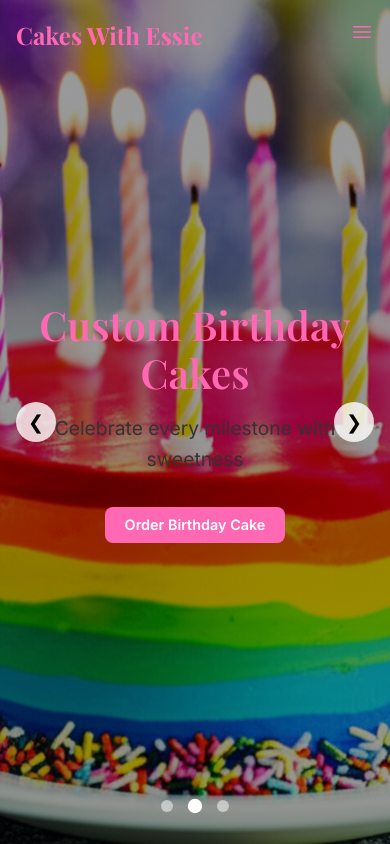
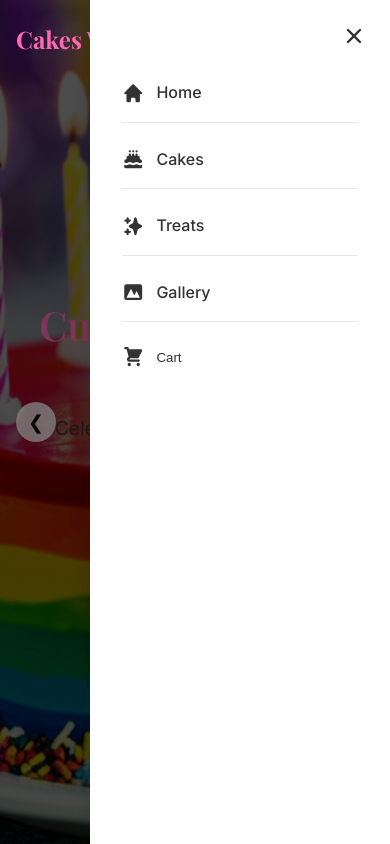
Before and after one commit to cullen-kaberere/cakewithessie, a Next.js app: page / in a window 390 px wide. Both pictures are taken after a click on the button 362 px from the left and 35 px from the top of the page. Shown: the top 844 px of the page. Built offline with nearby package versions, Linux system fonts and the light colour scheme; a web font is replaced by a local one.

Commit message:
mobile nav bar behaving

```diff
--- a/app/globals.css
+++ b/app/globals.css
@@ -440,3 +440,122 @@ html {
     font-size: 1.5rem;
   }
 }
+
+/* Mobile Menu Styles */
+.mobile-menu-overlay {
+  position: fixed;
+  top: 0;
+  left: 0;
+  width: 100%;
+  height: 100%;
+  background: rgba(0, 0, 0, 0.5);
+  z-index: 999;
+  opacity: 0;
+  visibility: hidden;
+  transition: all 0.3s ease;
+}
+
+.mobile-menu-overlay.active {
+  opacity: 1;
+  visibility: visible;
+}
+
+.mobile-menu {
+  position: fixed;
+  top: 0;
+  right: -100%;
+  width: 80%;
+  max-width: 300px;
+  height: 100vh;
+  background: var(--card);
+  z-index: 1000;
+  padding: 2rem;
+  transition: right 0.3s ease;
+  box-shadow: -5px 0 15px rgba(0, 0, 0, 0.1);
+  display: flex;
+  flex-direction: column;
+}
+
+.mobile-menu.active {
+  right: 0;
+}
+
+.mobile-menu-close {
+  position: absolute;
+  top: 1rem;
+  right: 1rem;
+  background: none;
+  border: none;
+  font-size: 1.5rem;
+  color: var(--foreground);
+  cursor: pointer;
+  padding: 0.5rem;
+}
+
+.mobile-nav-links {
+  list-style: none;
+  margin-top: 2rem;
+  display: flex;
+  flex-direction: column;
+  gap: 0.5rem;
+}
+
+.mobile-nav-link {
+  display: flex;
+  align-items: center;
+  gap: 0.75rem;
+  padding: 1rem 0;
+  text-decoration: none;
+  color: var(--foreground);
+  border-bottom: 1px solid var(--border);
+  font-weight: 500;
+  transition: var(--transition);
+}
+
+.mobile-nav-link:hover {
+  color: var(--primary-pink);
+}
+
+/* Dark mode adjustments for mobile menu */
+.dark .mobile-menu {
+  background: var(--card);
+  border-left: 1px solid var(--border);
+}
+
+.dark .mobile-nav-link {
+  border-bottom-color: var(--border);
+}
+
+/* Prevent body scroll when mobile menu is open */
+body.mobile-menu-open {
+  overflow: hidden;
+}
+
+/* Update your existing mobile styles to be more specific */
+@media (max-width: 768px) {
+  .nav-links {
+    display: none;
+  }
+
+  .mobile-menu-toggle {
+    display: block;
+    background: none;
+    border: none;
+    font-size: 1.5rem;
+    color: var(--primary-pink);
+    cursor: pointer;
+    padding: 0.5rem;
+  }
+
+  .nav-text {
+    display: none;
+  }
+
+  .nav-link {
+    padding: 0.5rem;
+  }
+
+  .logo-text {
+    font-size: 1.5rem;
+  }
+}
--- a/components/navbar.tsx
+++ b/components/navbar.tsx
@@ -8,12 +8,14 @@ import {
   HiHome,
   HiCake,
   HiSparkles,
-  HiPhotograph
+  HiPhotograph,
+  HiX
 } from "react-icons/hi"
 import { HiBars3 } from "react-icons/hi2"
 
 export default function Navbar() {
   const [isScrolled, setIsScrolled] = useState(false)
+  const [isMobileMenuOpen, setIsMobileMenuOpen] = useState(false)
   const { getTotalItems, setIsCartOpen } = useCart()
 
   useEffect(() => {
@@ -25,9 +27,15 @@ export default function Navbar() {
     return () => window.removeEventListener("scroll", handleScroll)
   }, [])
 
+  // Close mobile menu when route changes
+  useEffect(() => {
+    setIsMobileMenuOpen(false)
+  }, [])
+
   const cartCount = getTotalItems()
 
   return (
+    <>
       <nav className={`navbar ${isScrolled ? "scrolled" : ""}`}>
         <div className="navbar-container">
           <Link href="/" className="logo">
@@ -73,9 +81,70 @@ export default function Navbar() {
             </li>
           </ul>
 
-        <button className="mobile-menu-toggle" aria-label="Open mobile menu">
+          <button
+            className="mobile-menu-toggle"
+            onClick={() => setIsMobileMenuOpen(true)}
+            aria-label="Open mobile menu"
+          >
             <HiBars3 />
           </button>
+        </div>
+      </nav>
+
+      {/* Mobile Menu Overlay */}
+      <div className={`mobile-menu-overlay ${isMobileMenuOpen ? "active" : ""}`}
+           onClick={() => setIsMobileMenuOpen(false)}>
+      </div>
+
+      {/* Mobile Menu */}
+      <div className={`mobile-menu ${isMobileMenuOpen ? "active" : ""}`}>
+        <button
+          className="mobile-menu-close"
+          onClick={() => setIsMobileMenuOpen(false)}
+          aria-label="Close mobile menu"
+        >
+          <HiX />
+        </button>
+
+        <ul className="mobile-nav-links">
+          <li>
+            <Link href="/" className="mobile-nav-link" onClick={() => setIsMobileMenuOpen(false)}>
+              <HiHome className="nav-icon" />
+              <span>Home</span>
+            </Link>
+          </li>
+          <li>
+            <Link href="/cakes" className="mobile-nav-link" onClick={() => setIsMobileMenuOpen(false)}>
+              <HiCake className="nav-icon" />
+              <span>Cakes</span>
+            </Link>
+          </li>
+          <li>
+            <Link href="/treats" className="mobile-nav-link" onClick={() => setIsMobileMenuOpen(false)}>
+              <HiSparkles className="nav-icon" />
+              <span>Treats</span>
+            </Link>
+          </li>
+          <li>
+            <Link href="/gallery" className="mobile-nav-link" onClick={() => setIsMobileMenuOpen(false)}>
+              <HiPhotograph className="nav-icon" />
+              <span>Gallery</span>
+            </Link>
+          </li>
+          <li>
+            <button
+              className="mobile-nav-link"
+              onClick={() => {
+                setIsCartOpen(true)
+                setIsMobileMenuOpen(false)
+              }}
+              style={{background: 'none', border: 'none', width: '100%', textAlign: 'left'}}
+            >
+              <HiShoppingCart className="nav-icon" />
+              <span>Cart {cartCount > 0 && `(${cartCount})`}</span>
+            </button>
+          </li>
+        </ul>
       </div>
 
       <style jsx>{`
@@ -123,6 +192,6 @@ export default function Navbar() {
           }
         }
       `}</style>
-    </nav>
+    </>
   )
 }
```
Lines whose indentation alone changed are shown as unchanged.
